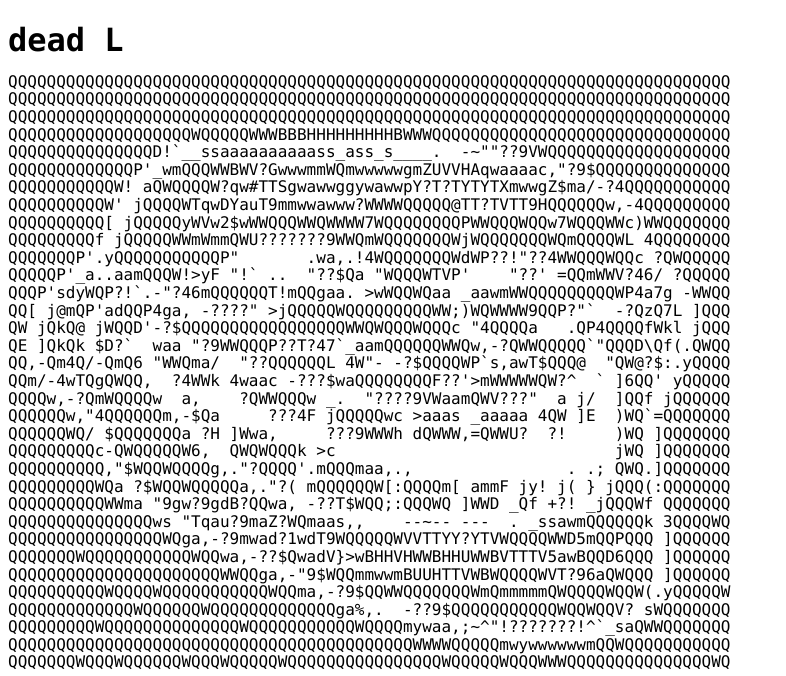
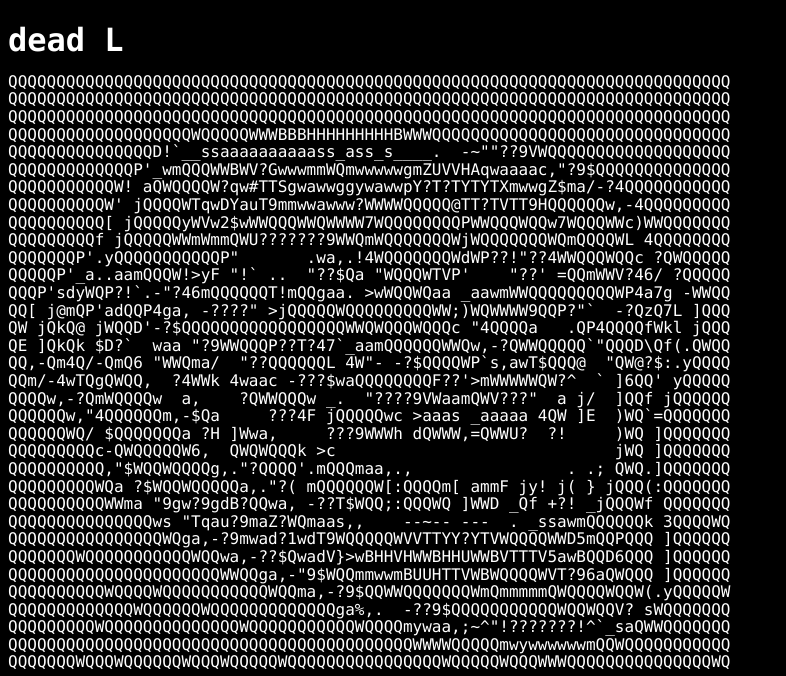
Before and after one commit to kaskeet420/kaskeet420.github.io, a plain HTML site: page index.html in a window 1280 px wide. Shown: the top 676 px of the page, without its empty margins (0-786 px from the left). Drawn offline with Linux system fonts and the light colour scheme; grey boxes are pictures that could not be loaded.

Commit message:
color change

```diff
--- a/index.html
+++ b/index.html
@@ -6,12 +6,17 @@
     .center {
         margin: auto;
     }
+    body {
+        background-color: black;
+    }
     pre {
       font-family: Consolas, "Courier New", monospace;
       line-height: 0.1;
+      color: white;
     }
     h1 {
       font-family: Consolas, "Courier New", monospace;
+      color: white;
     }
 </style>
 </head>
```
